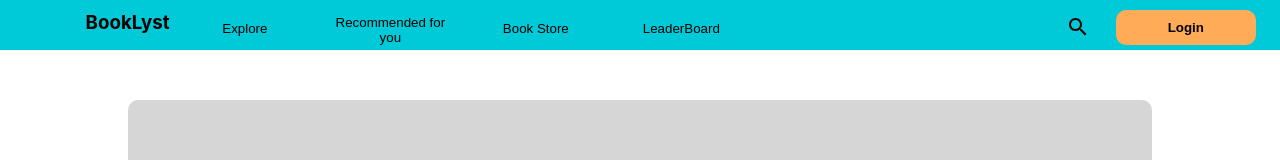
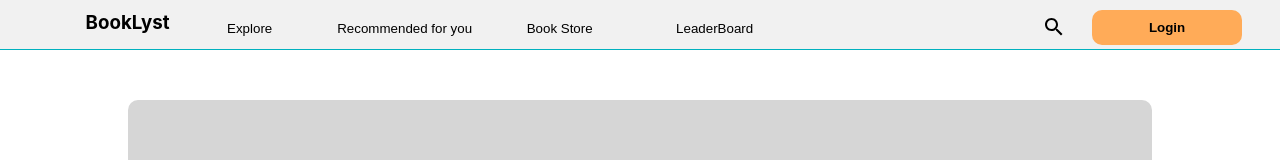
Before and after one commit to leoc-22/capstone-project-3900-w11a-beltd, a React (Create React App) app: page / in a window 1280 px wide. Shown: the top 160 px of the page. Built offline with nearby package versions, Linux system fonts and the light colour scheme.

Commit message:
landing page v2

```diff
--- a/src/Components/CollectionsCarousel.js
+++ b/src/Components/CollectionsCarousel.js
@@ -10,7 +10,7 @@ const useStyles = makeStyles({
     main:{
         marginLeft : "5%",
         marginRight : "5%",
-
+        position: 'relative'
     },
     PopCollections : {
         marginLeft : "20%",
@@ -27,9 +27,6 @@ const useStyles = makeStyles({
       }
     }
 
-
-
-
 })
 
 
@@ -38,7 +35,7 @@ export default function CollectionsCarousel() {
     const classes = useStyles();
 
     return (
-    <div className={classes.main}>
+    <div className={classes.main} zIndex = "999">
 
         <Carousel
             className={classes.PopCollections}
--- a/src/Components/Header.js
+++ b/src/Components/Header.js
@@ -7,33 +7,18 @@ import Button from '@mui/material/Button';
 
 const useStyles = makeStyles({
     main:{
-
     },
     cenralImg : {
         background:"red",
         backgroundColor: "rgb(214, 214, 214)",
         minHeight: "300px",
-        marginTop: "50px",
+        marginTop: "100px",
         marginLeft: "10%",
         borderRadius: "10px",
         width : "80%",
 
     },
-    mainBtn: {
-        marginTop: "20px",
-        position:"absolute",
-        borderRadius: 5,
-        background:"#FFAB58",
-        border:"none",
-        width:150,
-        height:35,
-        '&:hover': {
-            background: "#FF8913",
-            cursor:"pointer",
-            color: "black",
-          }
 
-    }
 
 
 
--- a/src/Components/LandingPageTopBar.js
+++ b/src/Components/LandingPageTopBar.js
@@ -1,22 +1,23 @@
 import React, { useEffect, useState } from 'react';
 import { useHistory } from 'react-router-dom';
-import { makeStyles, List, AppBar, ListItemText,   Grid, ListItem, IconButton} from '@material-ui/core';
+import { makeStyles, List, AppBar, IconButton} from '@material-ui/core';
 import MuiAppBar from '@mui/material/AppBar';
 import Toolbar from '@mui/material/Toolbar';
 import Button from '@mui/material/Button';
-import Box from '@mui/material/Box';
 import SearchIcon from '@mui/icons-material/Search';
 import TextField from '@mui/material/TextField';
+import Divider from '@mui/material/Divider';
 
 
 const useStyles = makeStyles({
 
     appBar:{
-        background: '#00C9D8',
+        background: '#f1f1f1',
         height:50,
-        verticalAlign: "baseline",
-        minWidth : "800px",
-        position: "sticky"
+        top: 0,
+        width: "100%",
+        position: 'fixed',
+        zIndex: 0
     },
     Name: {
         marginLeft: "5%",
@@ -42,7 +43,7 @@ const useStyles = makeStyles({
           }
     },
     iconBtn : {
-        marginLeft: "25%",
+        marginLeft: "20%",
         marginTop: "-10px",
         border:"none",
         background:"transparent",
@@ -80,6 +81,16 @@ const useStyles = makeStyles({
     },
     root: {
     },
+    divider1:{
+        paddingTop:0,
+        width: "100%",
+        minWidth: "1000px",
+        position:"absolute",
+        height : -10,
+        background: "#00C9D8",
+
+    },
+
 
 
 })
@@ -106,7 +117,7 @@ export default function LandingPageTopBar() {
     return (
         <div class = {classes.root}>
         <AppBar class = {classes.appBar}>
-            <Toolbar>
+            <Toolbar >
                 <h3
                 class = {classes.Name}
                 onClick = {() => history.push("/")}
@@ -156,8 +167,14 @@ export default function LandingPageTopBar() {
                 </Button>
 
             </Toolbar>
+            <Divider  className={classes.divider1}
+               style={{
+                marginTop: "-15px"
+            }} />
 
         </AppBar>
+
+
 
         </div>
     );
--- a/src/Components/LoginTopBar.js
+++ b/src/Components/LoginTopBar.js
@@ -1,21 +1,19 @@
 import React, { useEffect, useState } from 'react';
 import { useHistory } from 'react-router-dom';
-import { makeStyles, List, ListItemIcon, ListItemText,   Grid, ListItem, IconButton} from '@material-ui/core';
+import { makeStyles} from '@material-ui/core';
 import MuiAppBar from '@mui/material/AppBar';
 import Toolbar from '@mui/material/Toolbar';
 import Button from '@mui/material/Button';
-import Box from '@mui/material/Box';
-import SearchIcon from '@mui/icons-material/Search';
-import TextField from '@mui/material/TextField';
-import { InfoOutlined } from '@mui/icons-material';
+import Divider from '@mui/material/Divider';
 
 
 const useStyles = makeStyles({
 
     appBar:{
-        background: '#00C9D8',
+        background: '#f1f1f1',
         height:50,
-        verticalAlign: "baseline"
+        verticalAlign: "baseline",
+
     },
     Name: {
         marginLeft: "5%",
@@ -57,6 +55,15 @@ const useStyles = makeStyles({
           }
 
     },
+    divider1:{
+        paddingTop:0,
+        width: "100%",
+        minWidth: "1000px",
+        position:"absolute",
+        height : -10,
+        background: "#00C9D8",
+    },
+
 
 
 
@@ -98,6 +105,10 @@ export default function LoginTopBar() {
                 >LeaderBoard
                 </Button>
             </Toolbar>
+            <Divider className={classes.divider1}
+               style={{
+                marginTop: "-15px"
+            }} />
         </MuiAppBar>
         </div>
     );
--- a/src/Pages/LandingPage.js
+++ b/src/Pages/LandingPage.js
@@ -11,8 +11,9 @@ import { makeStyles, List, ListItemIcon, ListItemText,   Grid, ListItem, IconBut
 
 const useStyles = makeStyles({
     main:{
-        minHeight: "1200px",
-        minWidth : "500px"
+        minHeight: "1100px",
+        minWidth : "500px",
+
     },
     popularCollections : {
         marginLeft : "7%",
@@ -23,6 +24,8 @@ const useStyles = makeStyles({
         marginTop: "5%"
 
     },
+    test: {
+    }
 })
 
 
@@ -31,20 +34,21 @@ export default function LandingPage() {
     const classes = useStyles();
 
     return (
+        <div>
+            <LandingPageTopBar>
+            </LandingPageTopBar>
+
             <div className={classes.main}>
-            <LandingPageTopBar
-            >
-            </LandingPageTopBar>
 
                 <Header ></Header>
                     <h2 className={classes.popularCollections}>Popular Collections</h2>
+
                 <CollectionsCarousel>
                 </CollectionsCarousel>
                     <h2 className={classes.TopBooks}>Top Books</h2>
                 <TopBookGrid>
                 </TopBookGrid>
 
-        <div>
             </div>
         </div>
     );
```
Lines whose indentation alone changed are shown as unchanged.
